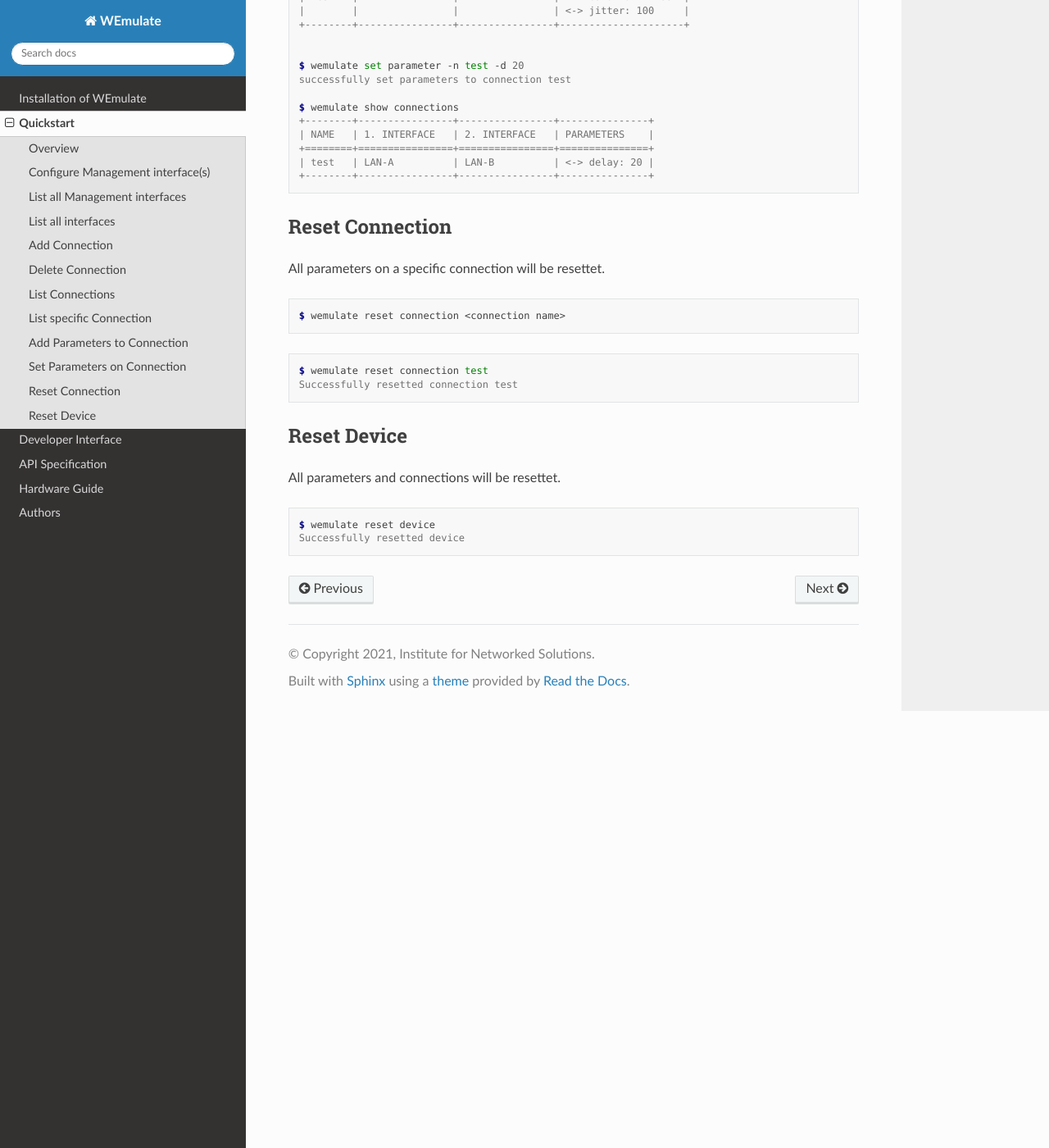
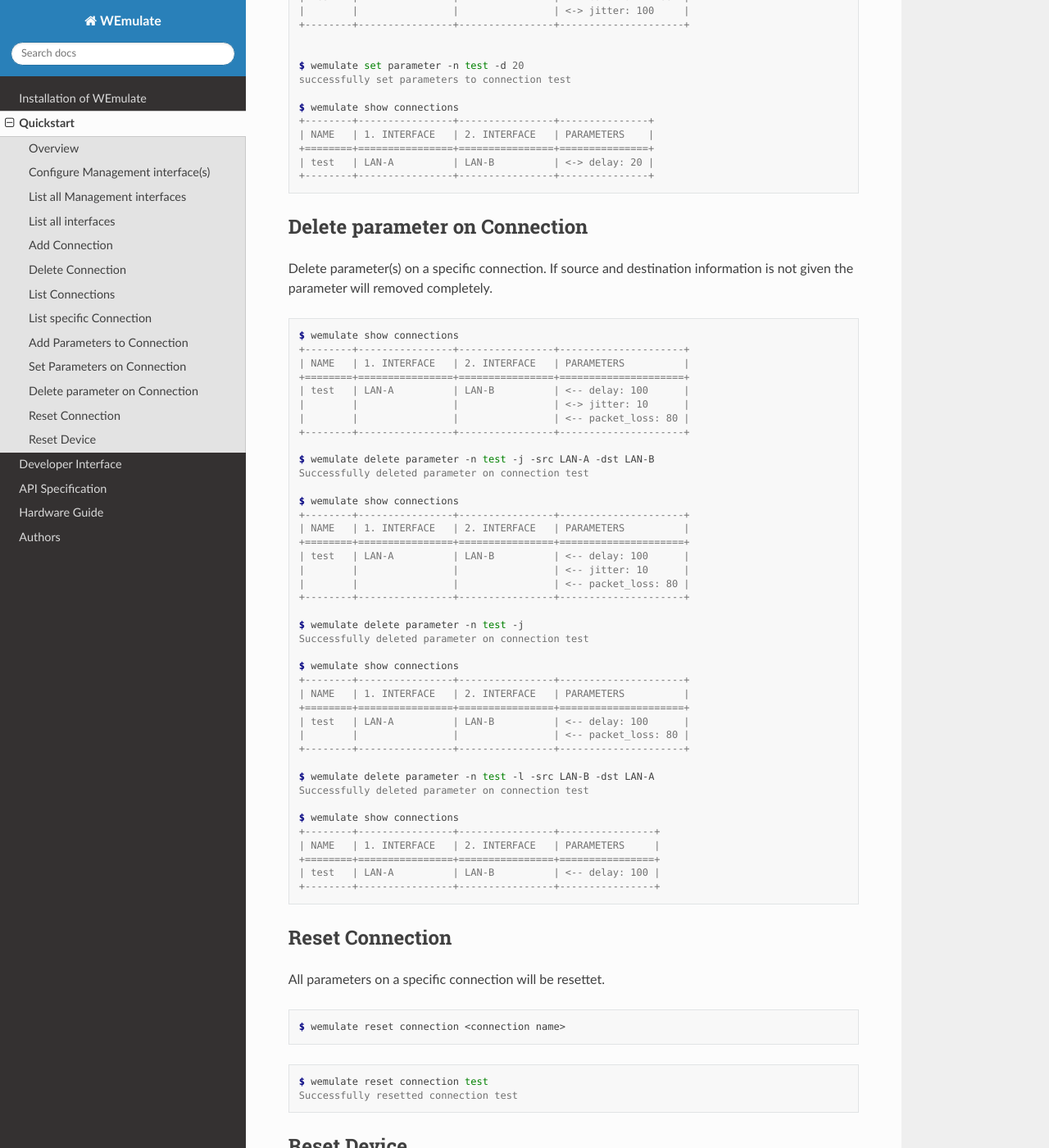
Before and after one commit to wemulate/wemulate, a Sphinx documentation site: the page built from docs/user/quickstart.rst, in a window 1280 px wide and 1400 px high, scrolled down 5201 px. Shown: the whole window at 82% size. Built offline with Sphinx 7.4.7 and the Read the Docs theme 2.0.0, drawn with Linux system fonts in a browser that asks for light colours.

Commit message:
update install script (config controller) and update docs

```diff
--- a/docs/user/quickstart.rst
+++ b/docs/user/quickstart.rst
@@ -301,6 +301,55 @@ If a direction is given, only the parameter in this direction are overwritten.
     | test   | LAN-A          | LAN-B          | <-> delay: 20 |
     +--------+----------------+----------------+---------------+
 
+Delete parameter on Connection
+*********************************
+Delete parameter(s) on a specific connection.
+If source and destination information is not given the parameter will removed completely.
+
+.. code-block:: console
+
+    $ wemulate show connections
+    +--------+----------------+----------------+---------------------+
+    | NAME   | 1. INTERFACE   | 2. INTERFACE   | PARAMETERS          |
+    +========+================+================+=====================+
+    | test   | LAN-A          | LAN-B          | <-- delay: 100      |
+    |        |                |                | <-> jitter: 10      |
+    |        |                |                | <-- packet_loss: 80 |
+    +--------+----------------+----------------+---------------------+
+
+    $ wemulate delete parameter -n test -j -src LAN-A -dst LAN-B
+    Successfully deleted parameter on connection test
+
+    $ wemulate show connections
+    +--------+----------------+----------------+---------------------+
+    | NAME   | 1. INTERFACE   | 2. INTERFACE   | PARAMETERS          |
+    +========+================+================+=====================+
+    | test   | LAN-A          | LAN-B          | <-- delay: 100      |
+    |        |                |                | <-- jitter: 10      |
+    |        |                |                | <-- packet_loss: 80 |
+    +--------+----------------+----------------+---------------------+
+
+    $ wemulate delete parameter -n test -j
+    Successfully deleted parameter on connection test
+
+    $ wemulate show connections
+    +--------+----------------+----------------+---------------------+
+    | NAME   | 1. INTERFACE   | 2. INTERFACE   | PARAMETERS          |
+    +========+================+================+=====================+
+    | test   | LAN-A          | LAN-B          | <-- delay: 100      |
+    |        |                |                | <-- packet_loss: 80 |
+    +--------+----------------+----------------+---------------------+
+
+    $ wemulate delete parameter -n test -l -src LAN-B -dst LAN-A
+    Successfully deleted parameter on connection test
+
+    $ wemulate show connections
+    +--------+----------------+----------------+----------------+
+    | NAME   | 1. INTERFACE   | 2. INTERFACE   | PARAMETERS     |
+    +========+================+================+================+
+    | test   | LAN-A          | LAN-B          | <-- delay: 100 |
+    +--------+----------------+----------------+----------------+
+
 Reset Connection
 *****************************
 All parameters on a specific connection will be resettet.
```
Also changed, not shown: README.md (+5 -1 lines), 1 other file.
